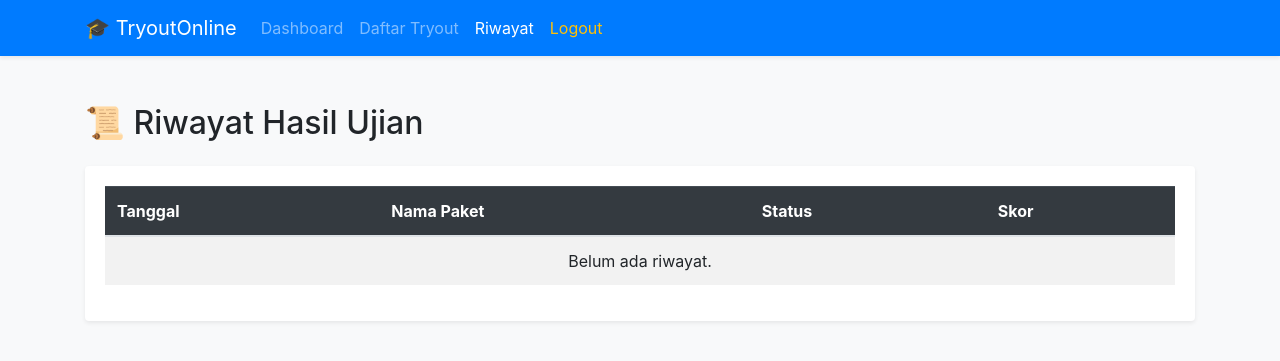
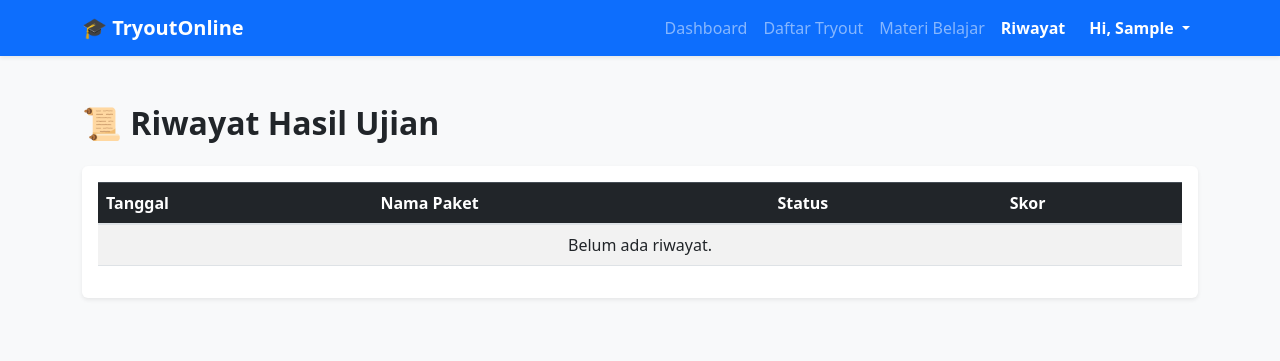
Before and after one commit to etramadiz/SistemTryOut, a PHP site: page /riwayat.php in a window 1280 px wide. Shown: the top 361 px of the page. Run offline with PHP 8.4, Linux system fonts and the light colour scheme; the visitor is signed in with stand-in values (Sample User, id 1); data that the repository does not hold is empty.

Commit message:
LatihanSoalUTBK&CPNSTerbaikAdaDisini

```diff
--- a/belajar.php
+++ b/belajar.php
@@ -19,8 +19,9 @@ $role = $_SESSION['role'];
     <meta charset="UTF-8">
     <meta name="viewport" content="width=device-width, initial-scale=1.0">
     <title>Materi Belajar - TryoutOnline</title>
+    <link rel="stylesheet" href="bootstrap/css/bootstrap.min.css">
     <link href="https://cdn.jsdelivr.net/npm/bootstrap@5.3.0/dist/css/bootstrap.min.css" rel="stylesheet">
-    <link rel="stylesheet" href="https://cdn.jsdelivr.net/npm/bootstrap-icons@1.10.5/font/bootstrap-icons.css">
+    <link rel="stylesheet" href="https://cdn.jsdelivr.net/npm/bootstrap-icons@1.10.0/font/bootstrap-icons.css">
 
     <style>
         /* Styling agar mirip referensi */
--- a/daftar_paket.php
+++ b/daftar_paket.php
@@ -38,7 +38,8 @@ $role = $_SESSION['role'];
             <li class="nav-item"><a class="nav-link" href="index.php">Dashboard</a></li>
 
             <?php if($role == 'peserta'): ?>
-                <li class="nav-item"><a class="nav-link active" href="daftar_paket.php">Daftar Tryout</a></li>
+                <li class="nav-item"><a class="nav-link active fw-bold" href="daftar_paket.php">Daftar Tryout</a></li>
+                <li class="nav-item"><a class="nav-link" href="belajar.php">Materi Belajar</a></li>
                 <li class="nav-item"><a class="nav-link" href="riwayat.php">Riwayat</a></li>
             <?php endif; ?>
 
--- a/profil.php
+++ b/profil.php
@@ -46,10 +46,14 @@ $data_user = mysqli_fetch_assoc($query_user);
 
             <?php if($role == 'peserta'): ?>
                 <li class="nav-item"><a class="nav-link" href="daftar_paket.php">Daftar Tryout</a></li>
+                <li class="nav-item"><a class="nav-link" href="belajar.php">Materi Belajar</a></li>
                 <li class="nav-item"><a class="nav-link" href="riwayat.php">Riwayat</a></li>
             <?php endif; ?>
 
             <?php if($role == 'admin'): ?>
+                <li class="nav-item"><a class="nav-link" href="admin_paket.php">Kelola Paket</a></li>
+                <li class="nav-item"><a class="nav-link" href="admin_materi.php">Materi Belajar</a></li>
+                <li class="nav-item"><a class="nav-link" href="laporan.php">Laporan</a></li>
                 <li class="nav-item"><a class="nav-link" href="data_user.php">Kelola User</a></li>
             <?php endif; ?>
 
--- a/riwayat.php
+++ b/riwayat.php
@@ -2,13 +2,15 @@
 session_start();
 include 'koneksi.php';
 
-// Cek Login
+// --- 1. CEK LOGIN & AMBIL DATA SESSION (WAJIB ADA) ---
 if (!isset($_SESSION['status']) || $_SESSION['status'] != "login") {
-    header("location:login.php");
+    header("location:login.php?pesan=belum_login");
     die();
 }
 
 $id_user = $_SESSION['id_user'];
+$nama_user = $_SESSION['nama'];
+$role = $_SESSION['role'];
 ?>
 
 <!DOCTYPE html>
@@ -17,6 +19,8 @@ $id_user = $_SESSION['id_user'];
     <meta charset="UTF-8">
     <title>Riwayat Tryout</title>
     <link rel="stylesheet" href="bootstrap/css/bootstrap.min.css">
+    <link href="https://cdn.jsdelivr.net/npm/bootstrap@5.3.0/dist/css/bootstrap.min.css" rel="stylesheet">
+    <link rel="stylesheet" href="https://cdn.jsdelivr.net/npm/bootstrap-icons@1.10.0/font/bootstrap-icons.css">
 </head>
 <body class="bg-light">
 
@@ -30,8 +34,19 @@ $id_user = $_SESSION['id_user'];
           <ul class="navbar-nav ms-auto">
             <li class="nav-item"><a class="nav-link" href="index.php">Dashboard</a></li>
             <li class="nav-item"><a class="nav-link" href="daftar_paket.php">Daftar Tryout</a></li>
-            <li class="nav-item"><a class="nav-link active" href="riwayat.php">Riwayat</a></li>
-             <li class="nav-item"><a class="nav-link text-warning fw-bold" href="logout.php">Logout</a></li>
+            <li class="nav-item"><a class="nav-link" href="belajar.php">Materi Belajar</a></li>
+            <li class="nav-item"><a class="nav-link active fw-bold" href="riwayat.php">Riwayat</a></li>
+
+            <li class="nav-item dropdown ms-2">
+                <a class="nav-link dropdown-toggle text-white fw-bold" href="#" id="navbarDropdown" role="button" data-bs-toggle="dropdown" aria-expanded="false">
+                    Hi, <?= explode(' ', $nama_user)[0] ?>
+                </a>
+                <ul class="dropdown-menu dropdown-menu-end">
+                    <li><a class="dropdown-item" href="profil.php">👤 Profil Saya</a></li>
+                    <li><hr class="dropdown-divider"></li>
+                    <li><a class="dropdown-item text-danger" href="logout.php">🚪 Logout</a></li>
+                </ul>
+            </li>
           </ul>
         </div>
       </div>
@@ -81,5 +96,6 @@ $id_user = $_SESSION['id_user'];
         </div>
     </div>
     <script src="bootstrap/js/bootstrap.bundle.min.js"></script>
+    <script src="https://cdn.jsdelivr.net/npm/bootstrap@5.3.0/dist/js/bootstrap.bundle.min.js"></script>
 </body>
 </html>
```
